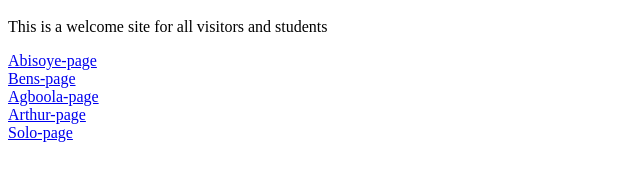
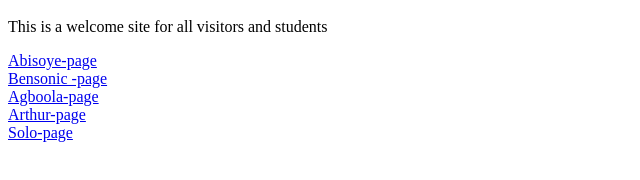
Before and after one commit to slimprepdevops/static-site-c4, a plain HTML site: page index.html in a window 1280 px wide. Shown: the part 132-312 px from the top of the page, 0-640 px from the left. Drawn offline with Linux system fonts and the light colour scheme.

Commit message:
changed index

```diff
--- a/index.html
+++ b/index.html
@@ -13,7 +13,7 @@
     <p>This is a welcome site for all visitors and students</p>
     <a href="./Abisoye-page.html">Abisoye-page</a>
     <br>
-    <a href="./bens-page.html">Bens-page</a>
+    <a href="./bens-page.html">Bensonic -page</a>
     <br>
     <a href="./agboola-page.html">Agboola-page</a>
     <br>
```
